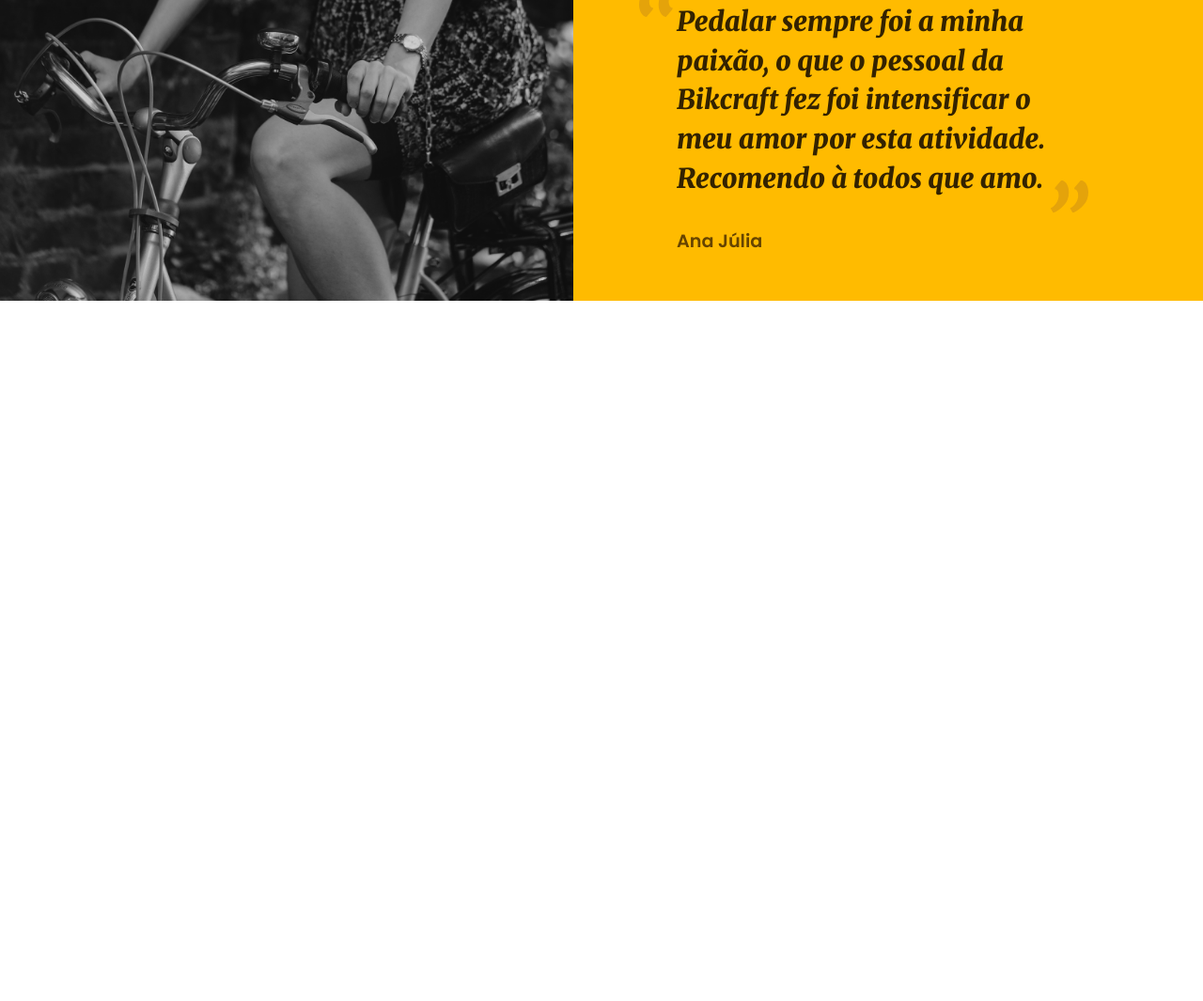
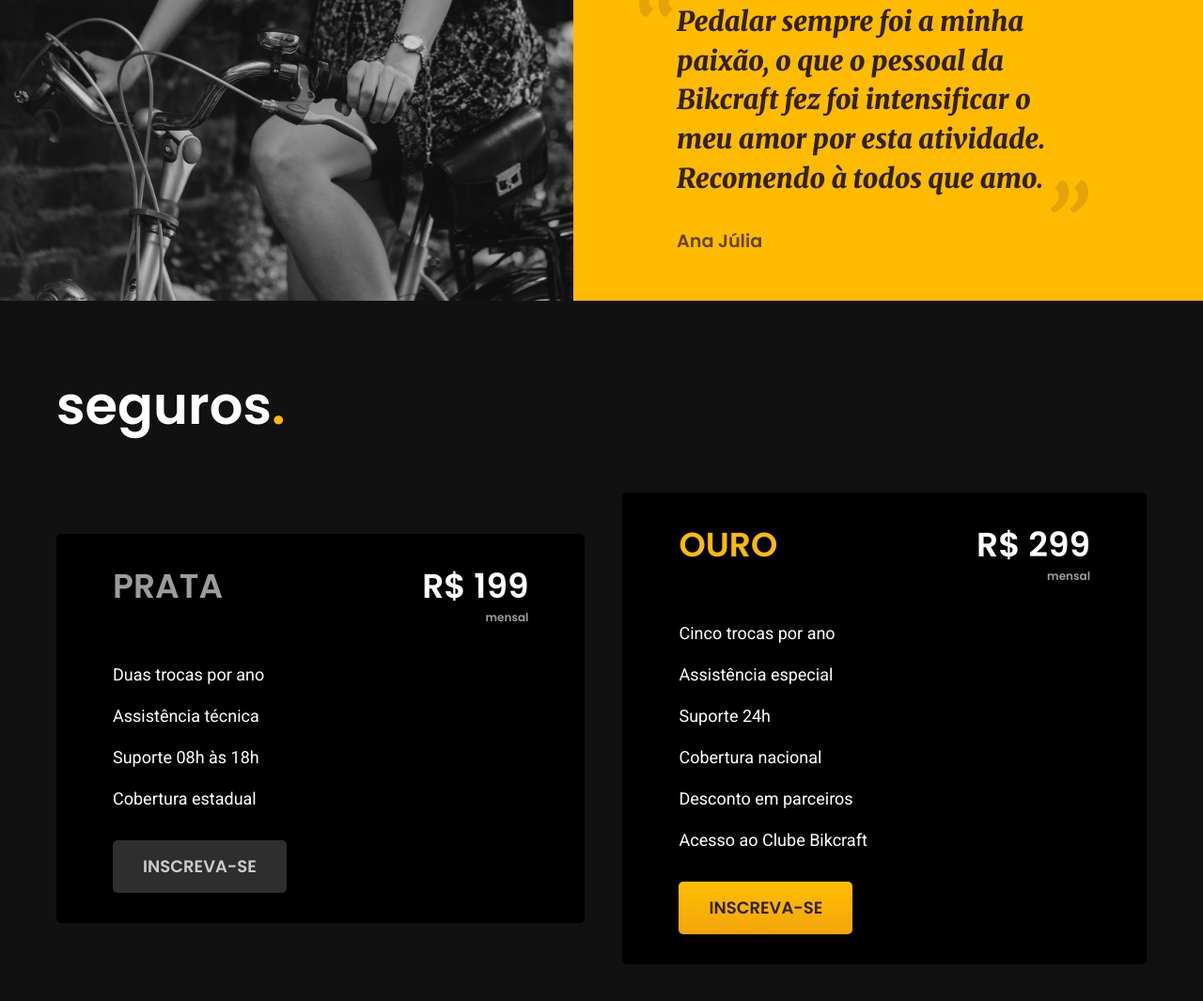
Before and after one commit to Janz7/Bikcraft, a plain HTML site: page index.html in a window 1280 px wide. Shown: the part 3207-4272 px from the top of the page at 94% size. Before the commit the page ends 3527 px from the top, so only its background shows below. Drawn offline with Linux system fonts and the light colour scheme.

Commit message:
Inittial commit of section 6 of home page

```diff
--- a/css/home/container-5-hp.css
+++ b/css/home/container-5-hp.css
@@ -21,7 +21,8 @@
 }
 
 .img-container-5-hp img {
-  max-width: 780px;
+  width: 780px;
+  object-fit: cover;
 }
 
 .container-5-hp {
@@ -76,7 +77,8 @@
 
 @media (max-width: 1280px) {
   .img-container-5-hp img {
-    max-width: 610px;
+    width: 610px;
+    object-fit: cover;
   }
 
   .conteudo-container-5-hp {
@@ -102,3 +104,66 @@
     display: none;
   }
 }
+
+@media (max-width: 1150px) {
+  .img-container-5-hp img {
+    width: 550px;
+    object-fit: cover;
+  }
+
+  .conteudo-container-5-hp p {
+    font-size: 1.4rem;
+    line-height: 2rem;
+  }
+
+  .conteudo-container-5-hp span {
+    font-size: 1.1rem;
+    line-height: 1.7rem;
+  }
+}
+
+@media (max-width: 890px) {
+  .container-5-hp {
+    grid-template-columns: 1fr;
+  }
+
+  .img-container-5-hp {
+    justify-self: center;
+  }
+
+  .img-container-5-hp img {
+    width: 890px;
+    object-fit: cover;
+  }
+
+  .conteudo-container-5-hp {
+    justify-self: center;
+    padding-top: 80px;
+    padding-right: 50px;
+  }
+}
+
+@media (max-width: 550px) {
+  .conteudo-container-5-hp p {
+    font-size: 1.2rem;
+    line-height: 1.7rem;
+  }
+
+  .conteudo-container-5-hp span {
+    font-size: 1.1rem;
+    line-height: 1.7rem;
+  }
+}
+
+@media (max-width: 420px) {
+  .conteudo-container-5-hp p {
+    font-size: 1.1rem;
+    line-height: 1.6rem;
+    max-width: 20ch;
+  }
+
+  .conteudo-container-5-hp span {
+    font-size: 1.1rem;
+    line-height: 1.7rem;
+  }
+}
--- /dev/null
+++ b/css/home/container-6-hp.css
@@ -0,0 +1,153 @@
+.container-6-hp-background {
+  background-color: var(--c11);
+  padding-top: 80px;
+  padding-bottom: 120px;
+}
+
+.container-6-hp h1 {
+  margin-top: 0px;
+  margin-bottom: 60px;
+}
+
+.container-prata {
+  background-color: var(--c12);
+  padding: 32px 60px;
+  border-radius: 5px;
+  max-width: 460px;
+}
+
+.cabecalho-container-prata {
+  display: flex;
+  justify-content: space-between;
+}
+
+.cabecalho-container-prata h1 {
+  text-transform: uppercase;
+  font-family: "Poppins", Arial, sans-serif;
+  font-weight: 600;
+  color: var(--c06);
+  font-size: 2.25rem;
+  line-height: 3rem;
+}
+
+.cabecalho-container-prata h2 {
+  text-transform: uppercase;
+  font-family: "Poppins", Arial, sans-serif;
+  font-weight: 600;
+  color: var(--w);
+  font-size: 2.25rem;
+  line-height: 3rem;
+}
+
+.preco-container-prata {
+  display: flex;
+  flex-direction: column;
+}
+
+.preco-container-prata span {
+  text-align: end;
+  font-size: 0.75rem;
+  font-family: "Poppins", Arial, sans-serif;
+  font-weight: 600;
+  color: var(--c06);
+}
+
+.conteudo-container-6-hp {
+  display: grid;
+  grid-template-columns: auto auto;
+  align-items: center;
+  gap: 40px;
+}
+
+.lista-seguro-prata {
+  margin-top: 40px;
+  margin-bottom: 32px;
+  display: flex;
+  flex-direction: column;
+  gap: 20px;
+}
+
+.lista-seguro-prata li {
+  font-family: "Roboto", arial, sans-serif;
+  color: var(--w);
+  font-size: 1.125rem;
+  line-height: 1.5rem;
+  font-weight: 400;
+}
+
+.btn-prata {
+  color: var(--c04);
+  display: inline-block;
+  background-color: var(--c10);
+  font-size: 1.125rem;
+  line-height: 1.5rem;
+  text-transform: uppercase;
+  font-family: "Poppins", Arial, sans-serif;
+  font-weight: 600;
+  padding: 16px 32px;
+  border-radius: 5px;
+  box-shadow: 0px 1px 2px rgba(0, 0, 0, 0.1);
+}
+
+.btn-prata:hover {
+  background-color: var(--c09);
+}
+
+.container-gold {
+  background-color: var(--c12);
+  padding: 32px 60px;
+  border-radius: 5px;
+  max-width: 460px;
+}
+
+.cabecalho-container-gold {
+  display: flex;
+  justify-content: space-between;
+}
+
+.cabecalho-container-gold h1 {
+  text-transform: uppercase;
+  font-family: "Poppins", Arial, sans-serif;
+  font-weight: 600;
+  color: var(--p01);
+  font-size: 2.25rem;
+  line-height: 3rem;
+}
+
+.cabecalho-container-gold h2 {
+  text-transform: uppercase;
+  font-family: "Poppins", Arial, sans-serif;
+  font-weight: 600;
+  color: var(--w);
+  font-size: 2.25rem;
+  line-height: 3rem;
+}
+
+.preco-container-gold {
+  display: flex;
+  flex-direction: column;
+}
+
+.preco-container-gold span {
+  text-align: end;
+  font-size: 0.75rem;
+  font-family: "Poppins", Arial, sans-serif;
+  font-weight: 600;
+  color: var(--c06);
+}
+
+.lista-seguro-gold {
+  margin-top: 40px;
+  margin-bottom: 32px;
+  display: flex;
+  flex-direction: column;
+  gap: 20px;
+}
+
+.lista-seguro-gold li {
+  font-family: "Roboto", arial, sans-serif;
+  color: var(--w);
+  font-size: 1.125rem;
+  line-height: 1.5rem;
+  font-weight: 400;
+}
--- a/css/style.css
+++ b/css/style.css
@@ -15,3 +15,4 @@
 @import "./home/container-3-hp.css";
 @import "./home/container-4-hp.css";
 @import "./home/container-5-hp.css";
+@import "./home/container-6-hp.css";
--- a/index.html
+++ b/index.html
@@ -146,6 +146,56 @@
             </div>
         </div>
     </section>
+
+    <section class="container-6-hp-background">
+        <div class="container-6-hp max-w padding-default">
+            <h1 class="font-1-xxl w">seguros<span class="texto-colorido">.</span></h1>
+        </div>
+
+        <div class="conteudo-container-6-hp max-w padding-default">
+            <div class="container-prata">
+
+                <div class="cabecalho-container-prata">
+                    <h1>Prata</h1>
+                    <div class="preco-container-prata">
+                        <h2>R$ 199</h2>
+                        <span>mensal</span>
+                    </div>
+                </div>
+
+                <ul class="lista-seguro-prata">
+                    <li>Duas trocas por ano</li>
+                    <li>Assistência técnica</li>
+                    <li>Suporte 08h às 18h</li>
+                    <li>Cobertura estadual</li>
+                </ul>
+
+                <a class="btn-prata" href="#">Inscreva-se</a>
+            </div>
+
+            <div class="container-gold">
+
+                <div class="cabecalho-container-gold">
+                    <h1>Ouro</h1>
+                    <div class="preco-container-gold">
+                        <h2>R$ 299</h2>
+                        <span>mensal</span>
+                    </div>
+                </div>
+
+                <ul class="lista-seguro-gold">
+                    <li>Cinco trocas por ano</li>
+                    <li>Assistência especial</li>
+                    <li>Suporte 24h</li>
+                    <li>Cobertura nacional</li>
+                    <li>Desconto em parceiros</li>
+                    <li>Acesso ao Clube Bikcraft</li>
+                </ul>
+
+                <a class="btn-padrao" href="#">Inscreva-se</a>
+            </div>
+        </div>
+    </section>
 </body>
 
 </html>
```
